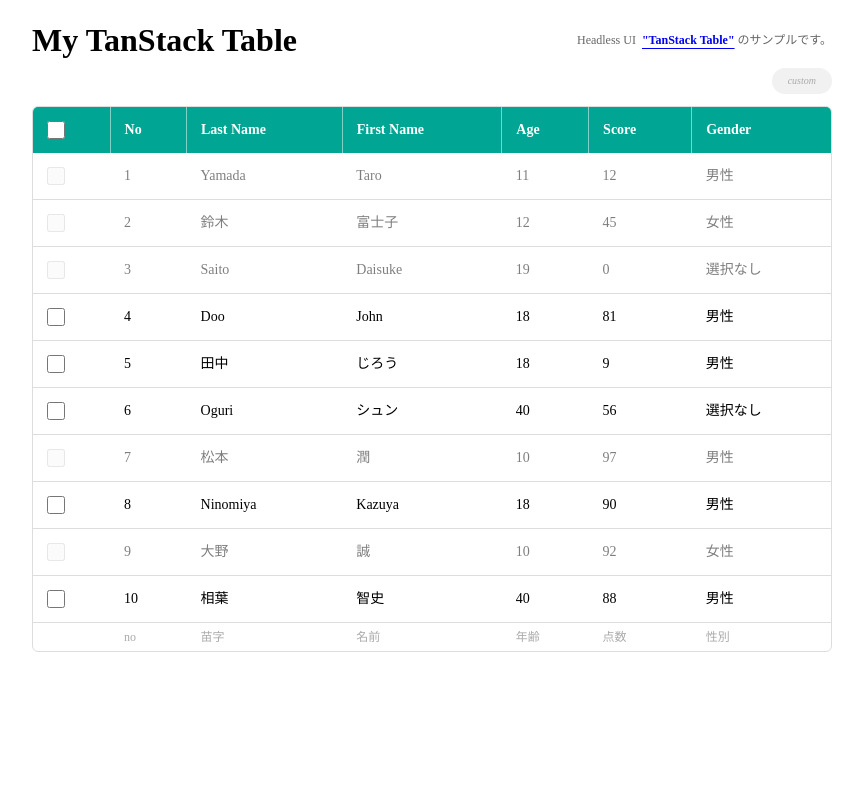
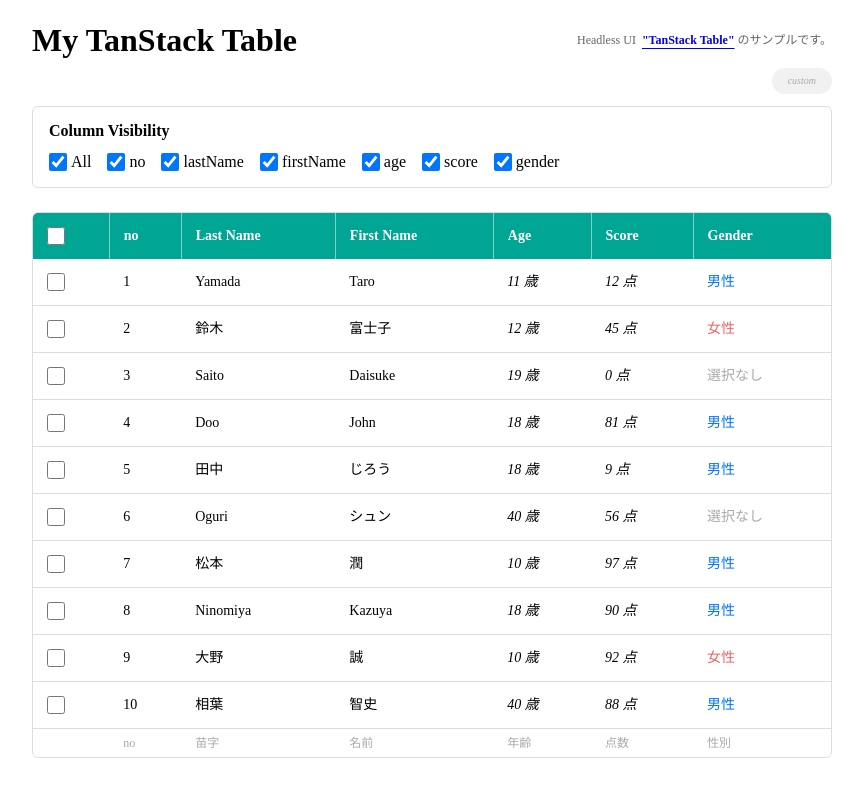
Before and after one commit to twosun-8-git/tanstack-table, a Next.js app: page /custom in a window 1280 px wide. Shown: the top 796 px of the page, without its empty margins (208-1071 px from the left). Built offline with nearby package versions, Linux system fonts and the light colour scheme.

Commit message:
add Column Visibility

```diff
--- a/src/app/custom/_columns/index.tsx
+++ b/src/app/custom/_columns/index.tsx
@@ -16,6 +16,7 @@ const columnHelper = createColumnHelper<RowData>();
 export const columns = [
   columnHelper.display({
     id: "select",
+    enableHiding: false,
     // All Check
     header: ({ table }) => {
       return (
@@ -41,7 +42,6 @@ export const columns = [
     },
   }),
   columnHelper.accessor("no", {
-    header: "No",
     cell: (info) => info.getValue(),
     footer: (info) => info.column.id,
   }),
@@ -49,26 +49,33 @@ export const columns = [
     header: "Last Name",
     cell: (info) => info.getValue(),
     footer: "苗字",
+    enableSorting: false,
   }),
   columnHelper.accessor("firstName", {
     header: "First Name",
     cell: (info) => info.getValue(),
     footer: "名前",
+    enableSorting: false,
   }),
   columnHelper.accessor("age", {
     header: "Age",
-    cell: (info) => info.getValue(),
+    cell: (info) => <i>{info.getValue()} 歳</i>,
     footer: "年齢",
   }),
 
   columnHelper.accessor("score", {
     header: "Score",
-    cell: (info) => info.getValue(),
+    cell: (info) => <i>{info.getValue()} 点</i>,
     footer: "点数",
   }),
   columnHelper.accessor("gender", {
     header: "Gender",
-    cell: (info) => info.getValue(),
+    cell: (info) => {
+      const _value = info.getValue();
+      const _className =
+        _value === "男性" ? "male" : _value === "女性" ? "female" : "";
+      return <span className={_className}>{_value}</span>;
+    },
     footer: "性別",
   }),
 ];
--- a/src/app/custom/page.tsx
+++ b/src/app/custom/page.tsx
@@ -2,11 +2,16 @@
 
 import { useEffect, useState } from "react";
 import {
+  Column,
+  ColumnDef,
+  Row,
   flexRender,
   getCoreRowModel,
   useReactTable,
+  getSortedRowModel,
   RowSelectionState,
-  Row,
+  SortingState,
+  VisibilityState,
 } from "@tanstack/react-table";
 
 import { columns, RowData } from "./_columns";
@@ -15,12 +20,10 @@ import { rows } from "@/app/_rows";
 export default function Page() {
   const [data, _setData] = useState(() => [...rows]);
 
-  // Row Selection
+  /** Row Selection */
   const [rowSelection, setRowSelection] = useState<RowSelectionState>({});
 
-  const [selectedRows, setSelectedRows] = useState<Set<string>>(new Set());
-
-  /** 確認用 */
+  // 確認用
   useEffect(() => {
     console.info("rowSelection: ", rowSelection);
   }, [rowSelection]);
@@ -28,13 +31,6 @@ export default function Page() {
   const handleRowClick = (row: Row<RowData>, isCheck: boolean = true) => {
     // enableRowSelectionの条件にマッチしていない場合は何もしない
     if (!row.getCanSelect()) return;
-
-    // 選択したRowのidを格納
-    setSelectedRows((prev) => {
-      const _newSet = new Set(prev);
-      _newSet.has(row.id) ? _newSet.delete(row.id) : _newSet.add(row.id);
-      return _newSet;
-    });
 
     // RowクリックでCheckboxもToggle連動するかを制御
     if (isCheck) {
@@ -47,29 +43,96 @@ export default function Page() {
     // クリックしたRowのオリジナルデータを表示
     console.info("Index: ", row.index);
     console.info("Original: ", row.original);
-    console.info("rowSelection: ", rowSelection);
-    console.info("selectedRows: ", Array.from(selectedRows));
   };
+
+  /** Sort */
+  const [sorting, setSorting] = useState<SortingState>([]);
+
+  const sortIcon = (column: Column<RowData>) => {
+    const sortDirection = column.getIsSorted();
+    if (!sortDirection) return null;
+    return sortDirection === "asc" ? "↑" : "↓";
+  };
+
+  /** Visibility */
+  const [columnVisibility, setColumnVisibility] = useState<VisibilityState>({});
 
   /** Table 作成 */
   const table = useReactTable({
     data,
     columns,
     getCoreRowModel: getCoreRowModel(),
+
     // Row Selection
-    enableRowSelection: (row) =>
-      row.original.age >= 18 && row.original.score > 5, // / Rowの選択条件 (defalut: true)
+    // enableRowSelection: (row) => row.original.age >= 18, // Rowの選択条件 (defalut: true)
     onRowSelectionChange: setRowSelection, // Row 選択時（row index: boolean）
     enableMultiRowSelection: true, // Rowの複数選択 (defalut: true)
+
+    // Sort
+    enableSorting: true, // ソート機能 (defalut: true)
+    enableMultiSort: true, // マルチソート（defalut: true）
+    sortDescFirst: true, // ソートの実行順序（default: true[ desc -> asc ], false[ asc -> desc ]）
+    onSortingChange: setSorting,
+    getSortedRowModel: getSortedRowModel(),
+
+    // Visibility
+    onColumnVisibilityChange: setColumnVisibility,
     state: {
       rowSelection,
+      sorting,
+      columnVisibility,
     },
   });
+
+  const getColumnHeaderText = (column: ColumnDef<RowData>) => {
+    if (typeof column.header === "string") {
+      return column.header;
+    } else if (typeof column.header === "function") {
+      // 関数の場合、実行結果を文字列として返す
+      const result = column.header({} as any); // 簡易的な実装
+      return typeof result === "string" ? result : column.id;
+    } else {
+      return column.id; // フォールバックとしてidを使用
+    }
+  };
 
   return (
     <main>
       <div className="current">
         <span>custom</span>
+      </div>
+      <div className="column-visibility">
+        <p>Column Visibility</p>
+        <ul>
+          <li>
+            <label>
+              <input
+                type="checkbox"
+                checked={table.getIsAllColumnsVisible()}
+                onChange={table.getToggleAllColumnsVisibilityHandler()}
+              />
+              All
+            </label>
+          </li>
+          {table
+            .getAllColumns()
+            .filter((column) => column.columnDef.enableHiding !== false)
+            .map((column) => {
+              console.log(typeof column.columnDef.header);
+              return (
+                <li key={column.id}>
+                  <label>
+                    <input
+                      type="checkbox"
+                      checked={column.getIsVisible()}
+                      onChange={column.getToggleVisibilityHandler()}
+                    />
+                    {column.id}
+                  </label>
+                </li>
+              );
+            })}
+        </ul>
       </div>
       <div className="table-wrapper">
         <table className="table">
@@ -77,13 +140,18 @@ export default function Page() {
             {table.getHeaderGroups().map((headerGroup) => (
               <tr key={headerGroup.id}>
                 {headerGroup.headers.map((header) => (
-                  <th key={header.id} colSpan={header.colSpan}>
+                  <th
+                    key={header.id}
+                    colSpan={header.colSpan}
+                    onClick={header.column.getToggleSortingHandler()}
+                  >
                     {header.isPlaceholder
                       ? null
                       : flexRender(
                           header.column.columnDef.header,
                           header.getContext()
                         )}
+                    {sortIcon(header.column)}
                   </th>
                 ))}
               </tr>
@@ -94,7 +162,7 @@ export default function Page() {
               <tr
                 key={row.id}
                 className={`
-                  ${selectedRows.has(row.id) ? "selected" : ""}
+                  ${rowSelection[row.index] ? "selected" : ""}
                   ${row.getCanSelect() ? "selectable" : "no-selectable"}
                 `}
                 onClick={() => handleRowClick(row)}
--- a/src/app/style.css
+++ b/src/app/style.css
@@ -4,6 +4,7 @@
   --grayLightEx: #f1f1f1;
   --green: #00a593;
   --blue: rgb(0, 117, 255);
+  --red: rgb(237, 102, 102);
   --border: 1px solid var(--grayLight);
 }
 * {
@@ -105,6 +106,11 @@
     transform: scaleY(-1) rotate(-135deg);
   }
 }
+input[type="checkbox"] {
+  display: block;
+  width: 18px;
+  height: 18px;
+}
 .wrapper {
   width: min(var(--width), 100%);
   height: 100vh;
@@ -168,6 +174,27 @@ header p {
 .nav dd {
   border-left: 1px solid var(--grayLight);
 }
+.column-visibility {
+  padding: 16px;
+  border: var(--border);
+  border-radius: 6px;
+  margin-bottom: 24px;
+}
+.column-visibility p {
+  font-weight: bold;
+  margin-bottom: 6px;
+}
+.column-visibility ul {
+  display: flex;
+  list-style: none;
+  gap: 16px;
+  padding-top: 8px;
+}
+.column-visibility label {
+  display: flex;
+  align-items: center;
+  gap: 4px;
+}
 .table-wrapper {
   border: var(--border);
   border-radius: 6px;
@@ -209,16 +236,18 @@ header p {
 .table tfoot tr {
   border-top: var(--border);
 }
+.table tbody td span {
+  color: #aaa;
+}
+.table tbody td span.male {
+  color: var(--blue);
+}
+.table tbody td span.female {
+  color: var(--red);
+}
 .table tfoot td {
   font-weight: normal;
   font-size: 12px;
   padding-block: 8px;
   color: #aaa;
 }
-.checkbox input {
-  display: block;
-  width: 18px;
-  height: 18px;
-  border: var(--border);
-  border-radius: 0;
-}
```
